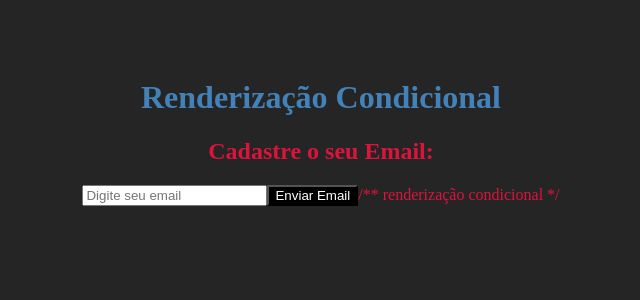
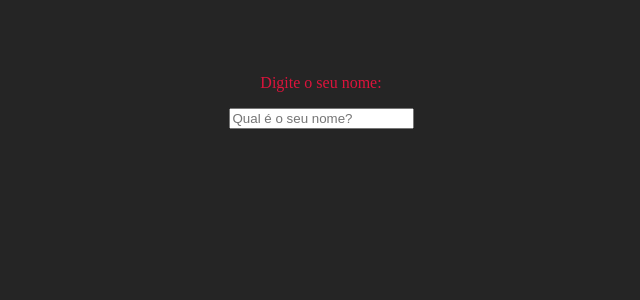
Before and after one commit to Matthsh/Gerenciador-de-Projetos, a React (Create React App) app: page / in a window 1280 px wide. Shown: the top 300 px of the page, without its empty margins (319-959 px from the left). Built offline with nearby package versions, Linux system fonts and the light colour scheme.

Commit message:
Aula 13 e 14, Renderização de listas e StateLift

```diff
--- a/src/App.js
+++ b/src/App.js
@@ -6,7 +6,11 @@ import './App.css'
 //import List from './components/List'
 //import Evento from './components/Evento'
 //import Form from './components/Form'
-import Condicional from './components/Condicional'
+//import Condicional from './components/Condicional'
+//import OutraLista from './components/listas/OutraLista'
+import {useState} from 'react'
+import SeuNome from './components/SeuNome';
+import Saudacao from './components/Saudacao';
 
 function App() {
 
@@ -24,7 +28,7 @@ function App() {
 
   // const nome = 'Maria' //-> aula 6
 
-  return (
+
     /* AULA DE INTRODUÇÃO AO REACT
     <div className="App">
       <h2>Alterando o JSX</h2>
@@ -57,11 +61,34 @@ function App() {
     */
 
     // Aula 12
+    /**
     <div className="App">
       <h1>Renderização Condicional</h1>
       <Condicional />
     </div>
+    */
 
+    // Aula 13 Renderização de listas
+    /**
+    const meusItems = ['React', 'Vue', 'Angular']
+
+    return (
+
+    <div className="App">
+      <h1>Renderização de Listas</h1>
+      <OutraLista items={meusItems} />
+    </div>
+  )
+  */
+
+  // Aula 14 // => State Lift
+  const [nome, setNome] = useState()
+
+  return (
+    <div className="App">
+      <SeuNome setNome={setNome}/>
+      <Saudacao nome={nome}/>
+    </div>
   )
 }
 
--- /dev/null
+++ b/src/components/Saudacao.js
@@ -0,0 +1,15 @@
+function Saudacao({ nome }) {
+
+    function umaSaudacao(umNome){
+        return `Ola ${umNome}!!!`
+    }
+    return (
+        <>
+            {nome && <p>
+                {umaSaudacao(nome)}
+            </p>}
+        </>
+    )
+}
+
+export default Saudacao
--- /dev/null
+++ b/src/components/SeuNome.js
@@ -0,0 +1,15 @@
+function SeuNome({ setNome }) {
+
+
+    return(
+        <div>
+            <p>Digite o seu nome:</p>
+            <input
+            type="text"
+            placeholder="Qual é o seu nome?"
+            onChange={(event) => setNome(event.target.value)}></input>
+        </div>
+    )
+}
+
+export default SeuNome
--- a/src/components/List.js
+++ b/src/components/listas/List.js
@@ -1,4 +1,4 @@
-import Item from './Item'
+import Item from '../Item'
 
 function List() {
     return (
--- /dev/null
+++ b/src/components/listas/OutraLista.js
@@ -0,0 +1,18 @@
+function OutraLista({ items }) {
+    return(
+        <>
+            <h3>Lista de coisas boas:</h3>
+            {items.length > 0 ? //if ternário
+                (
+                    items.map((item, index) => (
+                        <p key={index}>{item}</p>
+                    )))
+                : ( //else ternário
+                    <p>Não há itess na lista</p>
+                )
+            }
+        </>
+    )
+}
+
+export default OutraLista
```
Also changed, not shown: src/components/eventos/Button.js (renamed from src/components/evento/Button.js).
